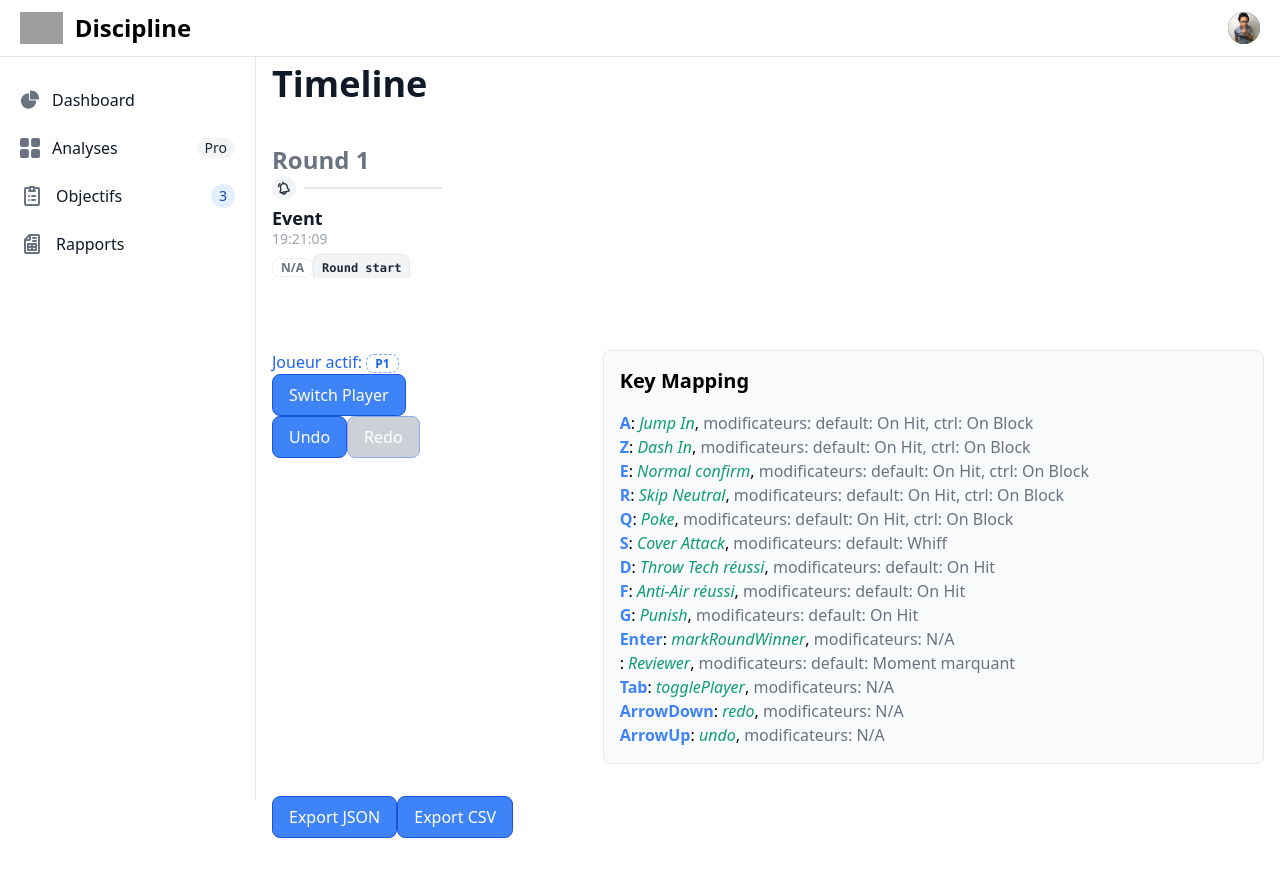
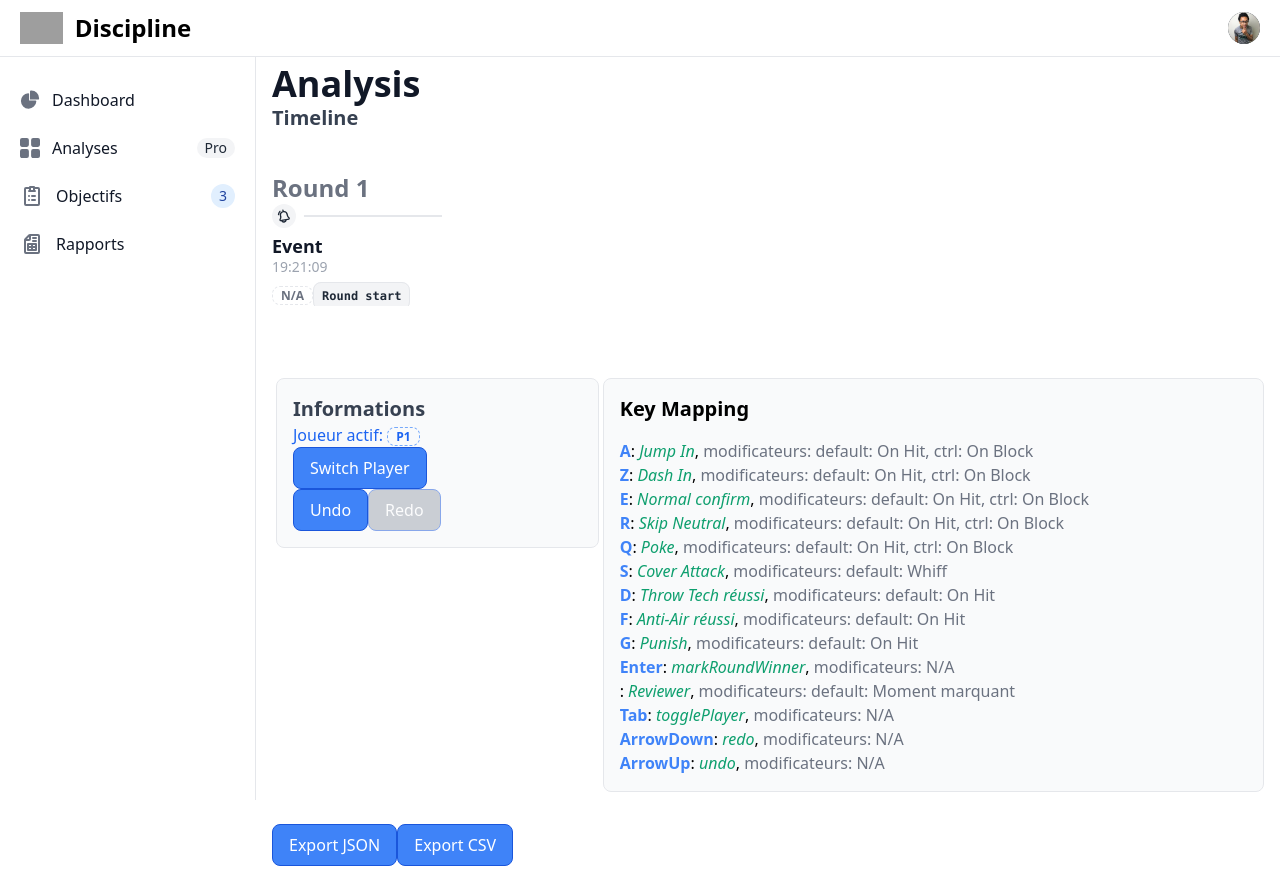
Before and after one commit to rahajarison/discipline, a Vue app: page /analysis in a window 1280 px wide. Before the commit the page ends 854 px from the top, so only its background shows below. Built offline with nearby package versions, Linux system fonts and the light colour scheme; grey boxes are pictures that could not be loaded.

Commit message:
Put titles on views

```diff
--- a/src/components/InputPanel.vue
+++ b/src/components/InputPanel.vue
@@ -1,4 +1,6 @@
 <template>
+    <div class="p-4 mx-1 bg-gray-50 border border-gray-200 rounded-lg">
+        <h2 class="text-xl font-bold text-gray-700 dark:text-white">Informations</h2>
         <div class="w-1-3">
             <div class="active-player">
                 <p :class="{ 'text-blue-600': activePlayer === 'P1', 'text-red-600': activePlayer === 'P2' }">
@@ -16,6 +18,7 @@
             <div class="controls">
                 <button @click="undo" :disabled="!state.canUndo" class="btn-primary">Undo</button>
                 <button @click="redo" :disabled="!state.canRedo" class="btn-primary">Redo</button>
+            </div>
         </div>
     </div>
 </template>
--- a/src/components/Timeline.vue
+++ b/src/components/Timeline.vue
@@ -1,7 +1,7 @@
 <template>
-    <h1 class="text-4xl font-bold text-gray-900 dark:text-white">Timeline</h1>
+    <h2 class="text-xl font-bold text-gray-700 dark:text-white">Timeline</h2>
     <div v-for="(round, index) in state.rounds" :key="index" class="my-10">
-        <h2 class="text-2xl font-bold text-gray-500 dark:text-white">Round {{ index + 1 }}</h2>
+        <h3 class="text-2xl font-bold text-gray-500 dark:text-white">Round {{ index + 1 }}</h3>
         <ol class="items-center sm:flex overflow-x-auto whitespace-nowrap">
             <li class="relative mb-6 sm:mb-0 inline-block" v-for="action in round.actions" :key="action.id" :ref="(el) => (roundRefs[index] = el)">
                 <div class="flex items-center">
@@ -25,7 +25,7 @@
                     <div class="hidden sm:flex w-full bg-gray-200 h-0.5 dark:bg-gray-700"></div>
                 </div>
                 <div class="mt-1 sm:pe-8">
-                    <h3 class="text-lg font-semibold text-gray-900 dark:text-white">{{ action.type }}</h3>
+                    <h4 class="text-lg font-semibold text-gray-900 dark:text-white">{{ action.type }}</h4>
                     <time class="block mb-2 text-sm font-normal leading-none text-gray-400 dark:text-gray-500">{{ formatTimestamp(action.timestamp) }}</time>
                     <p class="text-base font-normal text-gray-500 dark:text-gray-400">
                         <span
--- a/src/views/AnalysisView.vue
+++ b/src/views/AnalysisView.vue
@@ -1,4 +1,5 @@
 <template>
+    <h1 class="text-4xl font-bold text-gray-900 dark:text-white">Analysis</h1>
     <div class="flex flex-col">
         <div class="grow">
             <Timeline />
--- a/src/views/ReportsView.vue
+++ b/src/views/ReportsView.vue
@@ -1,3 +1,3 @@
 <template>
-    Reports
+    <h1 class="text-4xl font-bold text-gray-900 dark:text-white">Analysis</h1>
 </template>
```
Lines whose indentation alone changed are shown as unchanged.
